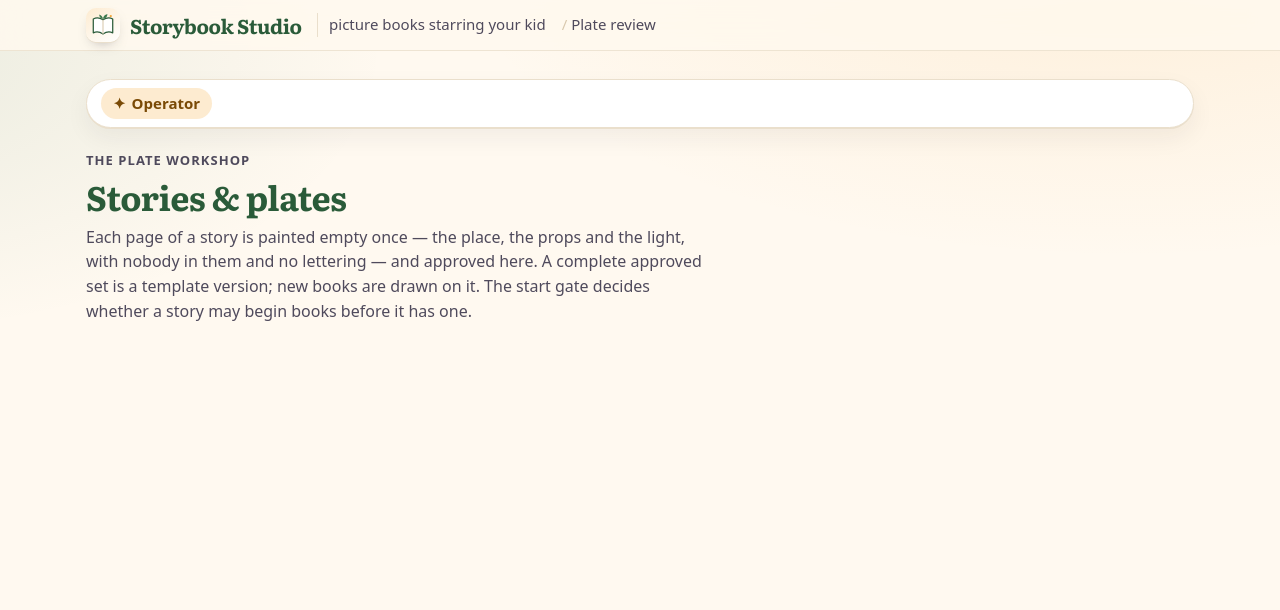
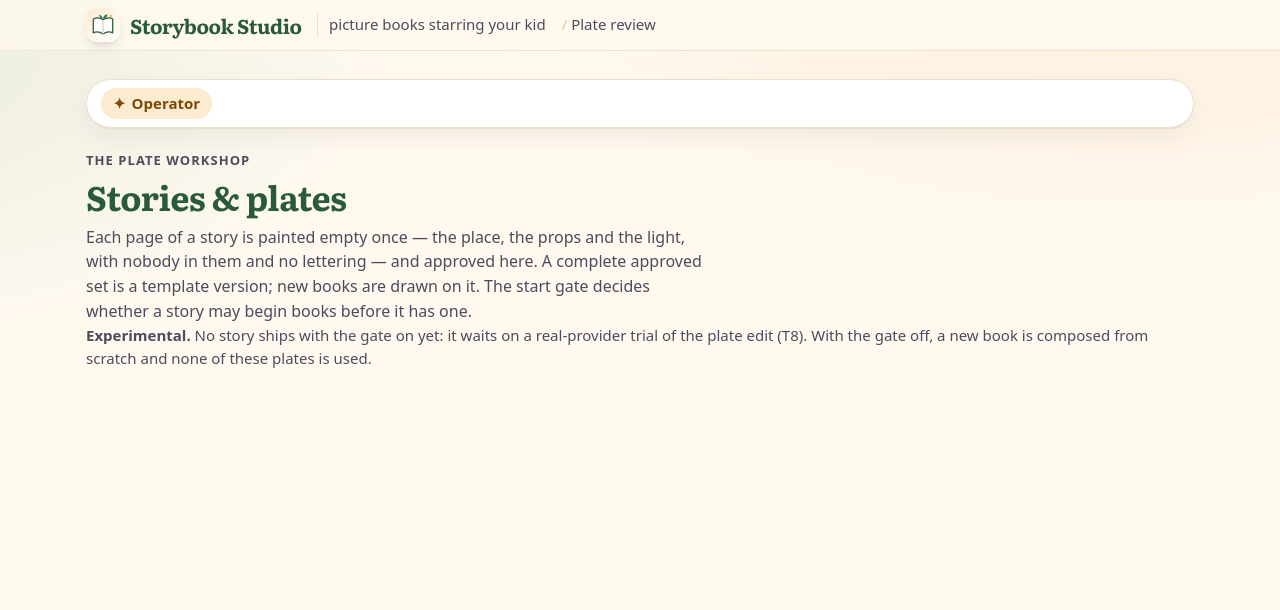
Before and after one commit to SYKhayyat/jack-and-the-beanstalk-book, a FastAPI app: template app/templates/admin_plates.html in a window 1280 px wide. Shown: the top 610 px of the page. Run offline with FastAPI, Linux system fonts and the light colour scheme; the template is opened without the code that fills it, so the values that code supplies are empty; some libraries are stand-ins or nearby versions.

Commit message:
docs(operator): say on the plate screen that the pipeline is experimental
The plate workshop is built, tested and unused: with the gate off every page is
composed from scratch. The one screen an operator meets it on now says so, so
unused code is not mistaken for live behaviour. Turning it on still needs the
real-provider trial, which costs money and is the operator's call.

🤖 Generated with Codebuff
Co-Authored-By: Codebuff <noreply@codebuff.com>

```diff
--- a/app/templates/admin_plates.html
+++ b/app/templates/admin_plates.html
@@ -15,6 +15,14 @@
         light, with nobody in them and no lettering — and approved here. A complete
         approved set is a template version; new books are drawn on it. The start gate
         decides whether a story may begin books before it has one.
+      </p>
+      {#- W1: the pipeline is built and unused, and this page is the only place an
+          operator meets it. Saying so is cheaper than a flag nobody reads: a story
+          with no approved version still composes every page from scratch. #}
+      <p class="inline-message" data-plates-experimental>
+        <strong>Experimental.</strong> No story ships with the gate on yet: it waits on a
+        real-provider trial of the plate edit (T8). With the gate off, a new book is
+        composed from scratch and none of these plates is used.
       </p>
     </div>
   </header>
```
Also changed, not shown: AUDIT.md (+4 -0 lines).
